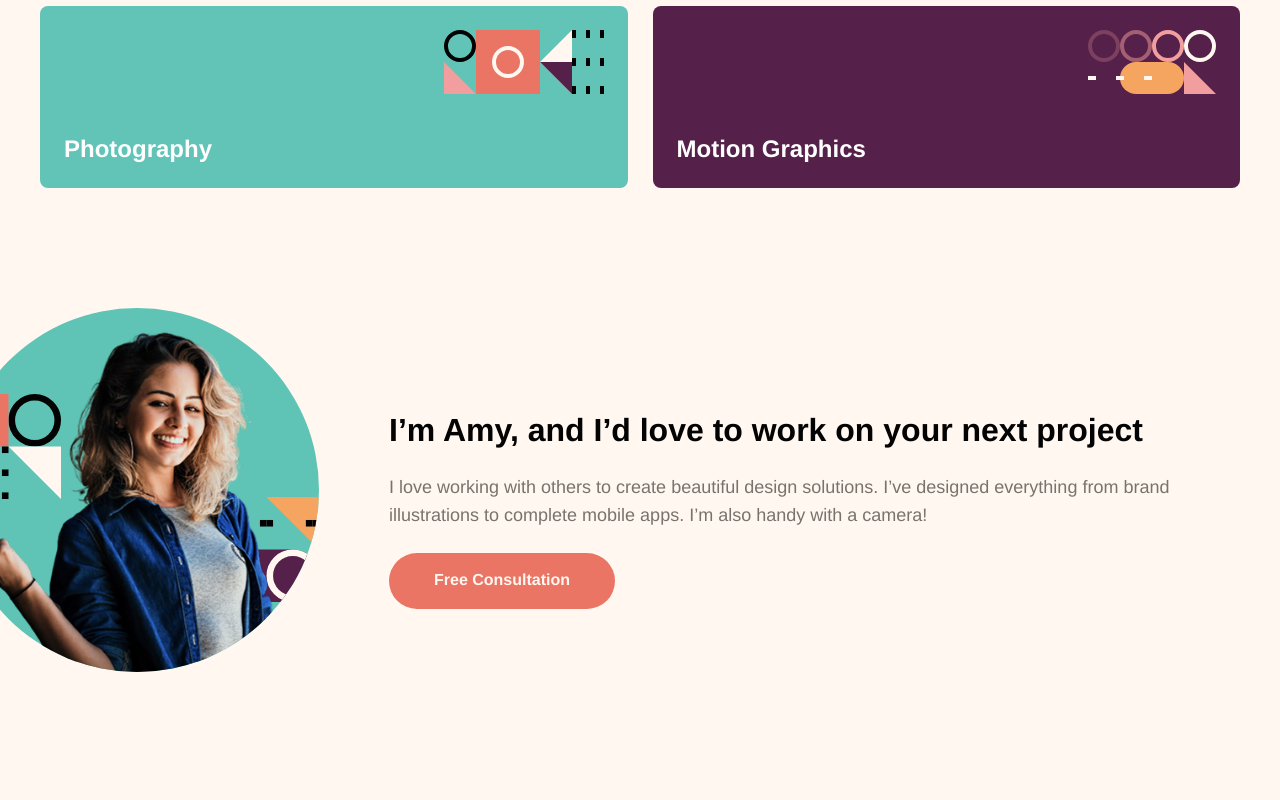
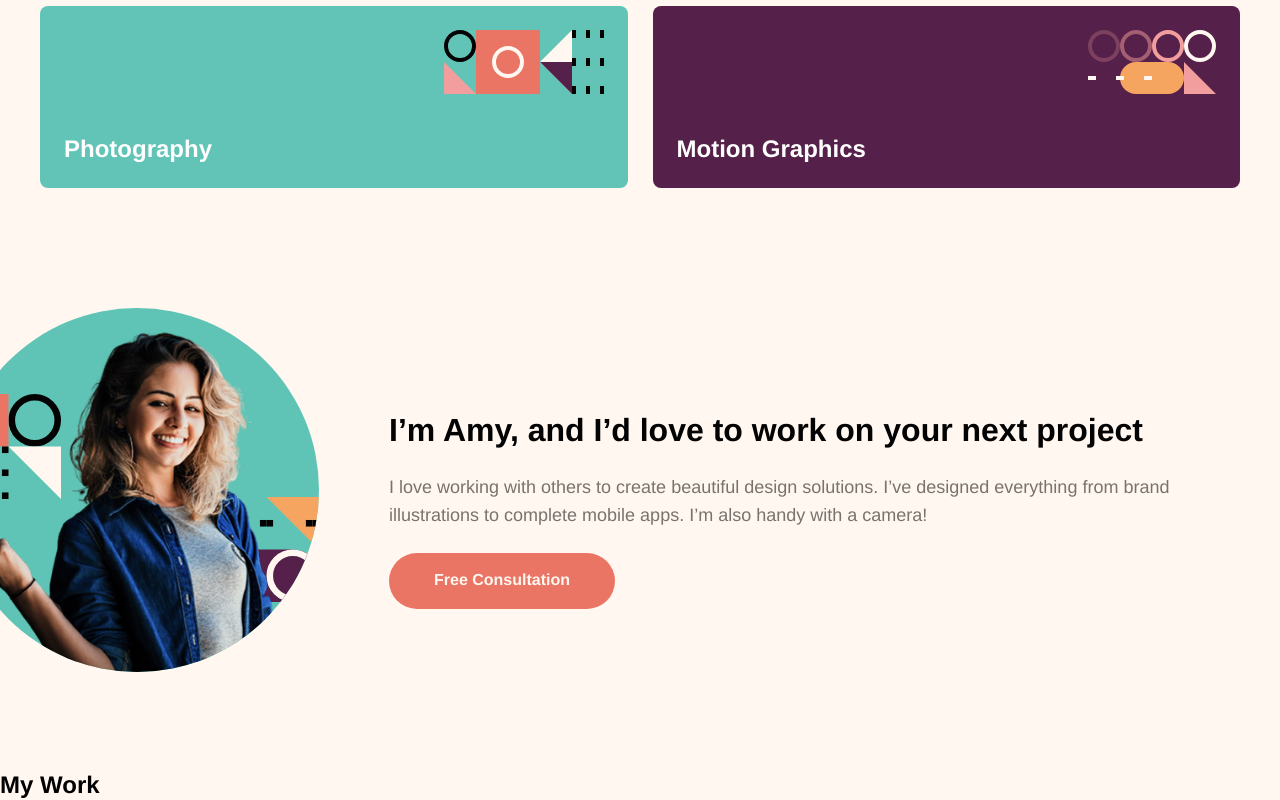
Before and after one commit to Edanriell/SinglePageDesignPortfolio, a Nuxt app in the folder Client/: page / in a window 1280 px wide. Shown: the part 609-1409 px from the top of the page. Before the commit the page ends 1381 px from the top, so only its background shows below. Built offline with nearby package versions, Linux system fonts and the light colour scheme.

Commit message:
feature(projects-widget): created projects widget

```diff
--- a/Client/pages/index.vue
+++ b/Client/pages/index.vue
@@ -2,6 +2,7 @@
 	import { HeaderWidget } from "@widgets/header/ui";
 	import { FooterWidget } from "@widgets/footer/ui";
 	import { HeroWidget } from "@widgets/hero/ui";
+	import { ProjectsWidget } from "@widgets/projects/ui";
 	import { type Service, ServicesWidget } from "@widgets/services/ui";
 	import { AboutAuthorWidget } from "@widgets/about-author/ui/";
 
@@ -201,4 +202,5 @@
 					a camera!"
 		title="I’m Amy, and I’d love to work on your next project"
 	/>
+	<ProjectsWidget />
 </template>
--- a/Client/shared/ui/slider/ui/slider.vue
+++ b/Client/shared/ui/slider/ui/slider.vue
@@ -1,9 +1,7 @@
 <script></script>
 
 <template>
-	<ul>
-		<li></li>
-	</ul>
+	<article></article>
 </template>
 
 <style></style>
--- /dev/null
+++ b/Client/widgets/projects/ui/index.ts
@@ -0,0 +1,3 @@
+import ProjectsWidget from "./projects-widget.vue";
+
+export { ProjectsWidget };
--- /dev/null
+++ b/Client/widgets/projects/ui/projects-widget.vue
@@ -0,0 +1,15 @@
+<script></script>
+
+<template>
+	<section class="projects">
+		<h2 class="projects__title">My Work</h2>
+	</section>
+</template>
+
+<style scoped>
+	.projects {
+	}
+
+	.projects__title {
+	}
+</style>
```
Also changed, not shown: Client/package.json (+4 -4 lines), Client/widgets/project-slider/ui/project-slider.vue (deleted, +0 -9 lines), Client/widgets/portfolio-slider/ui/index.ts (deleted), Client/widgets/portfolio-slider/ui/portfolio-slider.vue (deleted), Client/widgets/project-slider/ui/index.ts (deleted), 1 other file (tests, documents, lock files or other folders).
